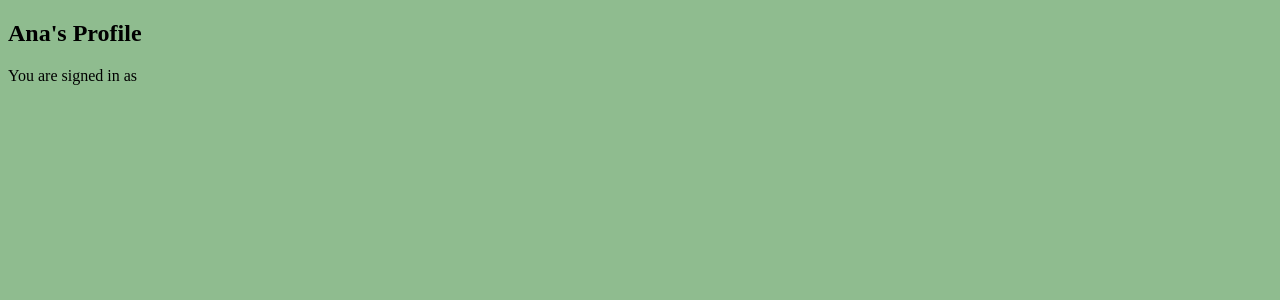
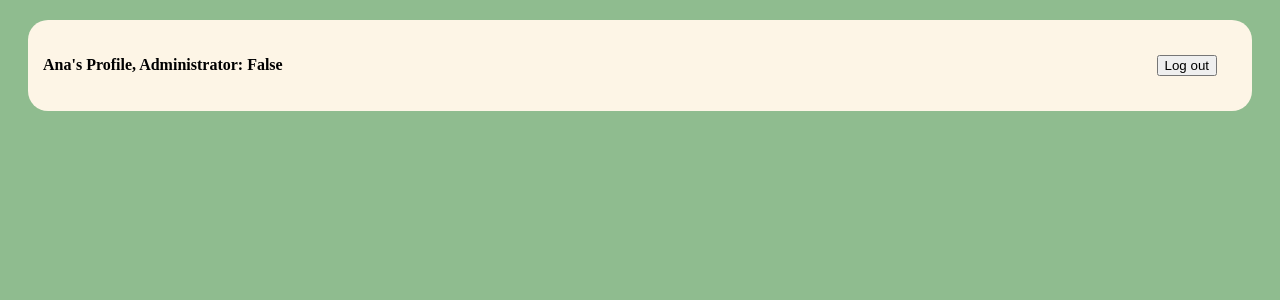
Before and after one commit to RobSweny/ClockIn, a Flask app: page /profile in a window 1280 px wide. Shown: the top 300 px of the page. Run offline with Flask 2, Linux system fonts and the light colour scheme; the visitor is signed in with stand-in values (Sample User, id 1).

Commit message:
Changing html based on user administrator permissions

```diff
--- a/templates/profile.html
+++ b/templates/profile.html
@@ -16,8 +16,26 @@
         <!--[if lt IE 7]>
             <p class="browsehappy">You are using an <strong>outdated</strong> browser. Please <a href="#">upgrade your browser</a> to improve your experience.</p>
         <![endif]-->
-        <h2>{{g.user.username}}'s Profile</h2>
-        <p>You are signed in as {{g.user.usertype}}</p>
-        <script src="" async defer></script>
+
+        <div class="container" style="background-color:OldLace; border-radius:20px; margin: 20px; padding: 15px;">
+            <div class="small_container">
+                <h4 style="display:inline-block;">{{g.user.username}}'s Profile, Administrator: {{g.user.admin}}</h4>
+                <button id="logOutButton" style="float:right; margin: 20px;" onclick="logout()" type="submit" class="btn btn-primary">Log out</button>
+            </div>
+
+            {% block content %}
+                {% if g.user.admin %}
+                    <button id="submitButton" style="display: flex; " type="submit" class="btn btn-primary">Add User</button>
+                {% endif %}
+            {% endblock %}
+        </div>
+
+
+        <script type="text/javascript">
+
+            function logout(){
+                window.location.href = 'login';
+            }
+        </script>
     </body>
 </html>
```
